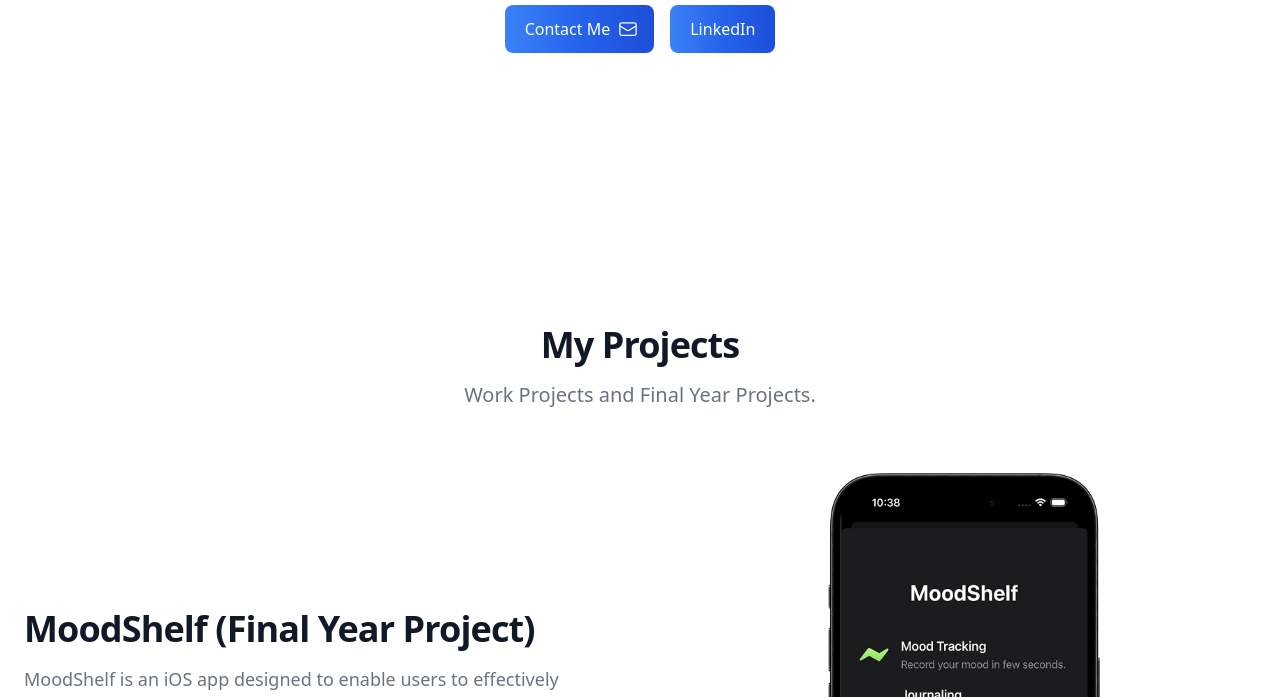
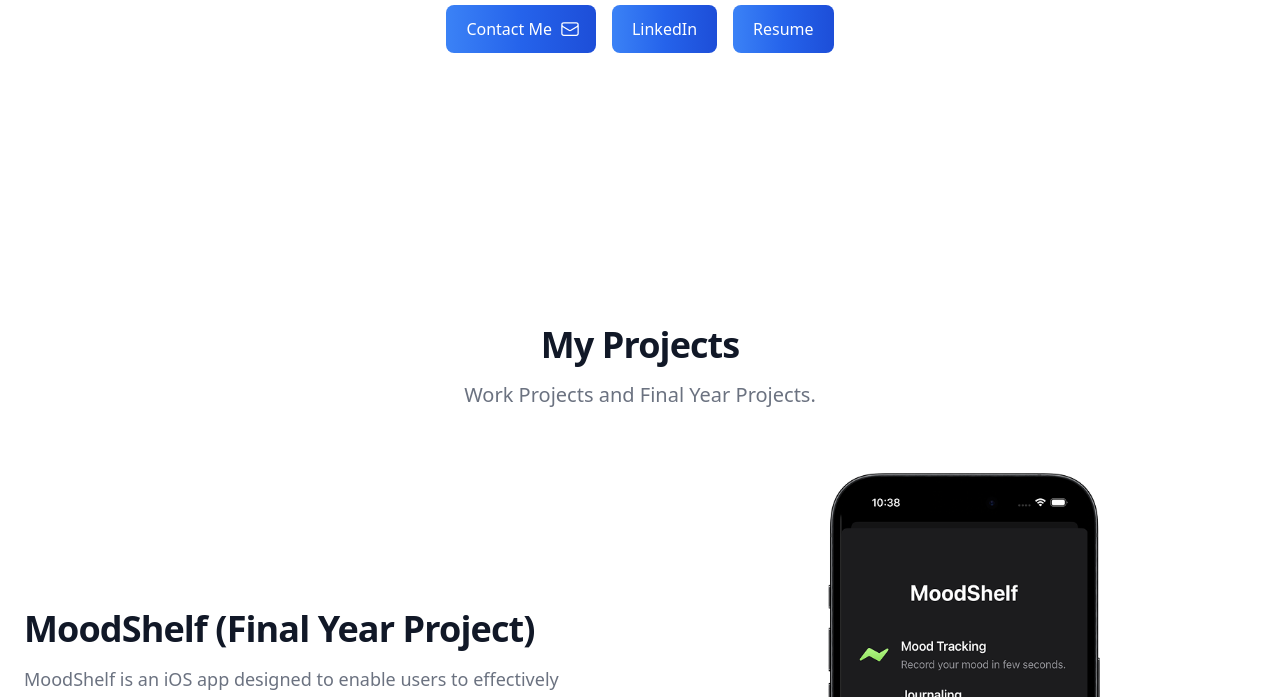
Before and after one commit to Yifanisme19/Yifanisme19, a plain HTML site: page index.html in a window 1280 px wide. Shown: the part 403-1100 px from the top of the page. Drawn offline with nearby package versions, Linux system fonts and the light colour scheme.

Commit message:
update resume

```diff
--- a/index.html
+++ b/index.html
@@ -70,6 +70,9 @@
                 </a>
                 <a href="https://www.linkedin.com/in/yifan-lee/" class="inline-flex justify-center items-center py-3 px-5 text-base font-medium text-center text-white rounded-lg bg-gradient-to-r from-blue-500 via-blue-600 to-blue-700 hover:bg-gradient-to-br focus:ring-4 focus:outline-none focus:ring-blue-300 dark:focus:ring-blue-800 shadow-blue-500/50 dark:shadow-lg dark:shadow-blue-800/80">
                     LinkedIn
+                </a>
+                <a href="assets/LEE YI FAN_RESUME.pdf" class="inline-flex justify-center items-center py-3 px-5 text-base font-medium text-center text-white rounded-lg bg-gradient-to-r from-blue-500 via-blue-600 to-blue-700 hover:bg-gradient-to-br focus:ring-4 focus:outline-none focus:ring-blue-300 dark:focus:ring-blue-800 shadow-blue-500/50 dark:shadow-lg dark:shadow-blue-800/80">
+                    Resume
                 </a>
             </div>
         </div>
```
Also changed, not shown: 1 other file.
